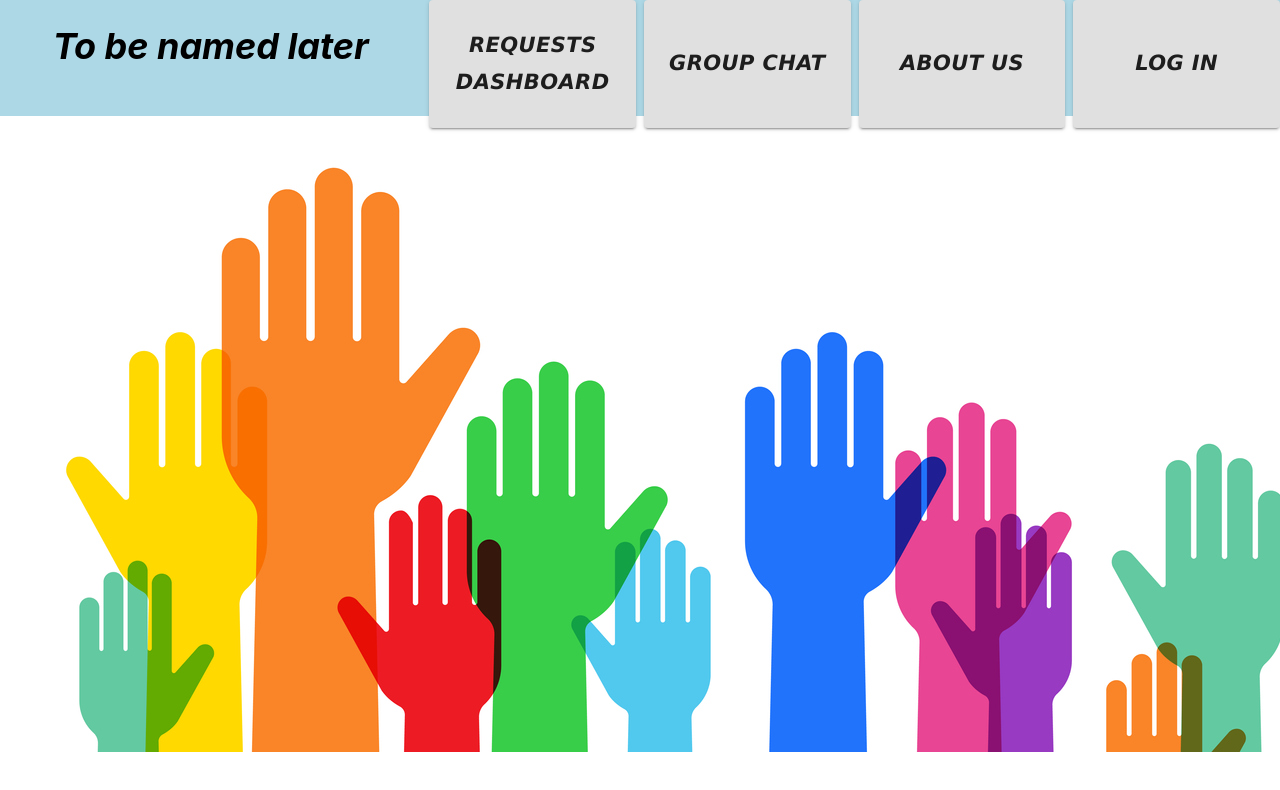
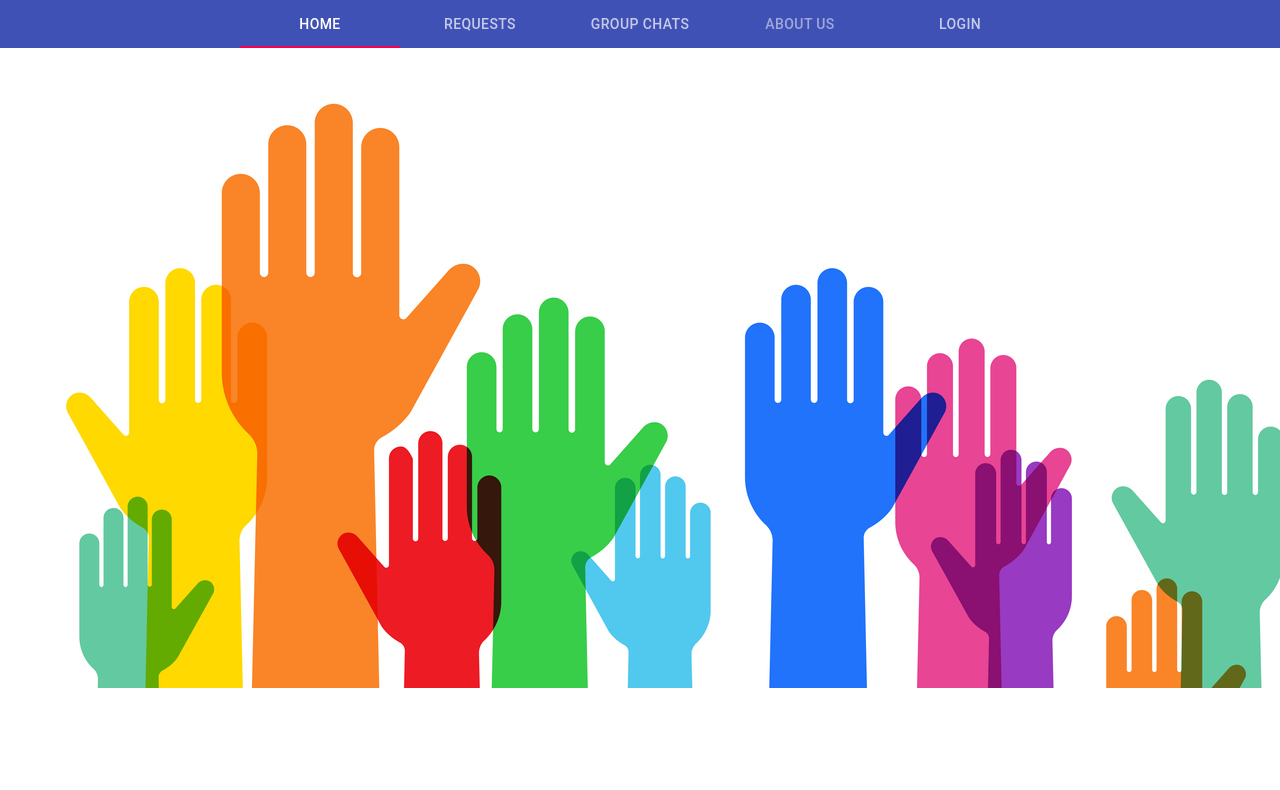
Before and after one commit to AlexsGan/PandemicVolunteers, a React (Create React App) app: page / in a window 1280 px wide. Shown: the top 790 px of the page. Built offline with nearby package versions, Linux system fonts and the light colour scheme.

Commit message:
Redesigned navbar using MaterialUI components

```diff
--- a/src/App.js
+++ b/src/App.js
@@ -6,7 +6,7 @@ import './App.css';
 
 // Import components
 import GroupChat from "./components/GroupChat";
-import View from "./components/LandingView";
+import LandingView from "./components/LandingView";
 import Requests from "./components/Requests";
 import Register from "./components/Register";
 import ProfileWizard from "./components/Register/ProfileWizard";
@@ -20,19 +20,14 @@ class App extends React.Component {
       <div>
         <BrowserRouter>
           <Switch>
-            {/* <Route exact path='/' render={() =>
-                            (<View/>)}/> */}
             <Route exact path='/group-chat' component={GroupChat} />
             <Route exact path='/requests' component={Requests} />
-            {/* <Route exact path ='/register' render ={() =>
-                            (<Register/>)}/>
-            <Route exact path ='/register/create-profile' render = {() =>
-                            (<ProfileWizard/>)}/> */}
-            <Route exact path='/' component={View} />
+            <Route exact path='/' component={LandingView} />
             <Route exact path ='/login' component={Login} />
             <Route exact path ='/register' component={Register} />
             <Route exact path ='/register/create-profile' component={ProfileWizard} />
             <Route exact path ='/profile' component={UserProfile} />
+            <Route exact path ='/about' component={LandingView} />
           </Switch>
         </BrowserRouter>
       </div>
--- a/src/components/LandingView/index.js
+++ b/src/components/LandingView/index.js
@@ -4,13 +4,13 @@ import TitlePage from "./TitlePage"
 
 import "./styles.css"
 /* Component for Landing page */
-class View extends React.Component {
+class LandingView extends React.Component {
   render() {
     return (
       <div className="landing-view" >
 
         {/*navigation bar at the top of the landing screen */}
-        <Navbar userObject={null}/>
+        <Navbar userObject={null} currentPath="/"/>
 
         {/*content of the landing screen*/}
         <TitlePage/>
@@ -22,4 +22,4 @@ class View extends React.Component {
   }
 }
 
-export default View;
+export default LandingView;
--- a/src/components/Login/LoginForm/index.js
+++ b/src/components/Login/LoginForm/index.js
@@ -46,6 +46,7 @@ class LoginForm extends React.Component {
                         color="primary"
                         variant="contained"
                         onClick={handleSubmit}
+                        fullWidth
                     >
                         User Login
                     </Button>
@@ -55,6 +56,7 @@ class LoginForm extends React.Component {
                         name="loginAdmin"
                         variant="contained"
                         onClick={handleSubmit}
+                        fullWidth
                     >
                         ADMIN Login
                     </Button>
@@ -70,6 +72,7 @@ class LoginForm extends React.Component {
                             name="register"
                             color="secondary"
                             variant="contained"
+                            fullWidth
                         >
                             Register
                         </Button>
--- a/src/components/Navbar/index.js
+++ b/src/components/Navbar/index.js
@@ -1,18 +1,17 @@
 import React from "react";
-import {Grid, Button} from "@material-ui/core"
+import { Typography, Tabs, AppBar, Tab } from "@material-ui/core"
 import { Redirect } from "react-router-dom"
 import "./styles.css";
 
 /* Navigation Bar Component for Landing page */
 class Navbar extends React.Component {
     state = {
-        redirectPath: "",
+        redirectPath: this.props.currentPath,
     }
 
-    handleClick = (event) => {
-        const target = event.currentTarget;
-        this.setState({redirectPath: target.value});
-        console.log(target.value)
+    handleClick = (event, newValue) => {
+        this.setState({redirectPath: newValue});
+        console.log(newValue)
     }
 
     render() {
@@ -21,7 +20,7 @@ class Navbar extends React.Component {
         } = this.props;
 
         // Handle redirects
-        if (this.state.redirectPath !== "") {
+        if (this.state.redirectPath !== currentPath) {
             console.log(this.state.redirectPath)
             return (
                 <Redirect
@@ -34,74 +33,26 @@ class Navbar extends React.Component {
         }
 
         return (
-            <Grid container spacing={1} className="background">
-                <Grid item xs={4}>
-                <div className="titleBackground">
-                    <h1 className="appName">To be named later</h1>
-                </div>
-                </Grid>
-                <Grid item xs={2}>
-                <Button
-                    value="/requests"
-                    variant="contained"
-                    color="default"
-                    onClick={this.handleClick}
-                    disabled={currentPath === "/requests"}
+            <AppBar position="static">
+                <Tabs
+                    className="navbar__tabs"
+                    value={this.state.redirectPath}
+                    onChange={this.handleClick}
+                    centered
                 >
-                    <h3 className="nav_text">Requests Dashboard</h3>
-                </Button>
-                </Grid>
-                <Grid item xs={2}>
-                <Button
-                    value="/group-chat"
-                    variant="contained"
-                    color="default"
-                    onClick={this.handleClick}
-                    disabled={currentPath === "/group-chat"}
-                >
-                    <h3 className="nav_text">Group Chat</h3>
-                </Button>
-                </Grid>
-                <Grid item xs={2}>
-                <Button
-                    value=""
-                    variant="contained"
-                    color="default"
-                    onClick={this.handleClick}
-                    disabled={currentPath === ""}
-                    >
-                    <h3 className="nav_text">About Us</h3>
-                </Button>
-                </Grid>
-                <Grid item xs={2}>
-                {/* If user object was provided, we are logged in */}
-                {this.props.userObject !== null ? (
-                        // Access profile
-                        <Button
-                            value="/profile"
-                            variant="contained"
-                            color="default"
-                            onClick={this.handleClick}
-                            disabled={currentPath === "/profile"}
-                        >
-                            <h3 className="nav_text">Profile</h3>
-                        </Button>
-                    ) : (
-                        // Access login
-                        <Button
-                            value="/login"
-                            variant="contained"
-                            color="default"
-                            onClick={this.handleClick}
-                            disabled={currentPath === "/login"}
-                        >
-                            <h3 className="nav_text">Log In</h3>
-                        </Button>
-                    )
-                }
-                </Grid>
-
-            </Grid>
+                    <Tab label="Home" value="/"/>
+                    <Tab label="Requests" value="/requests"/>
+                    <Tab label="Group Chats" value="/group-chat"/>
+                    <Tab label="About Us" value="/about" disabled={true}/>
+                    {
+                        this.props.userObject !== null ? (
+                            <Tab label="Profile" value="/profile"/>
+                        ) : (
+                            <Tab label="Login" value="/login"/>
+                        )
+                    }
+                </Tabs>
+            </AppBar>
         );
     }
 }
--- a/src/components/Navbar/styles.css
+++ b/src/components/Navbar/styles.css
@@ -1,32 +1,13 @@
-.background{
-    background-color: lightblue;
-    position: relative;
-    height: 15%;
-
-}
-.titleBackground{
-    height: 75px;
-
-}
-.MuiButton-contained {
-    background-color: red;
-    position: relative;
+.MuiButton-root.navbar__button {
     width: 100%;
     height: 100%;
-    vertical-align: middle;
-
-}
-.link{
-    text-decoration: none;
 }
 
-.appName{
+.MuiTypography-root.navbar__app-name{
     text-align: center;
-    font-size: 225%;
-    font-style: italic;
+    font-weight: bold;
 }
-.nav_text{
-    font-style: oblique;
-    font-family: 'Lucida Sans';
-    font-size: 150%;
+
+.MuiTabs-root.navbar__tabs {
+    color: white;
 }
```
